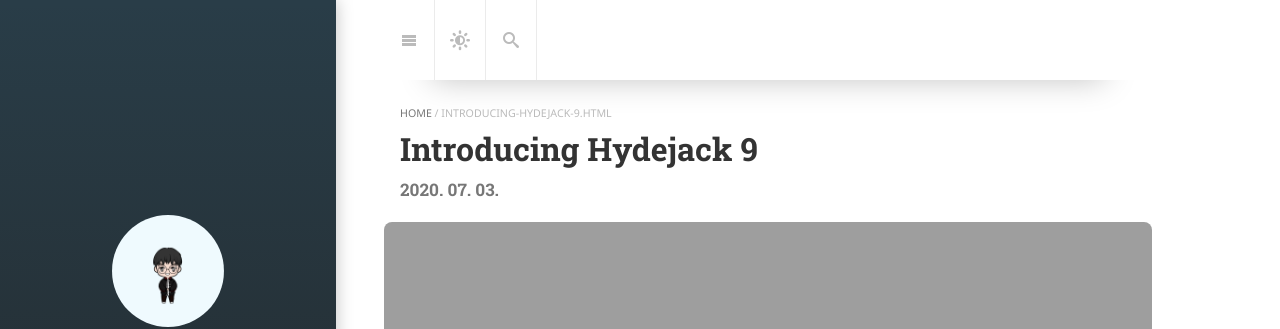
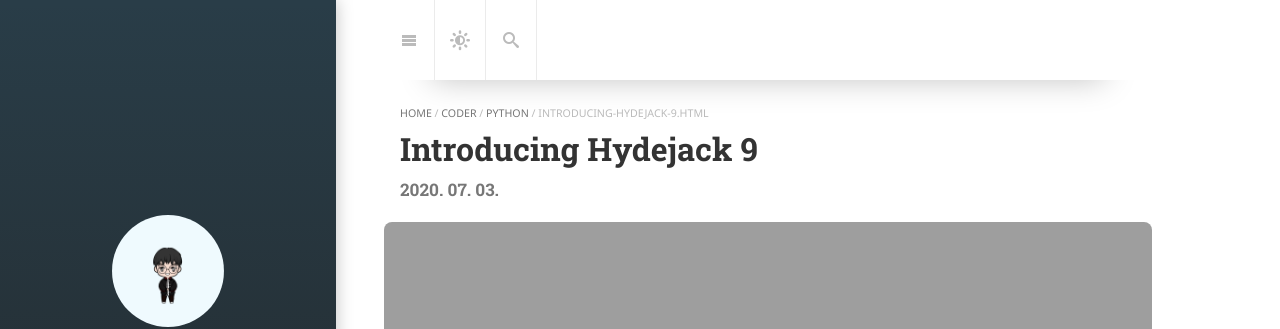
Before and after one commit to ocial/ocial.github.io, a Jekyll site: the page built from _posts/coder/python/2020-07-03-introducing-hydejack-9.md, in a window 1280 px wide and 900 px high. Shown: the top 329 px of the window. Built offline with Jekyll 4.4.1, drawn with Linux system fonts in a browser that asks for light colours; cached includes are drawn as plain includes; nearby versions of some CDN libraries; some web fonts are replaced; library files that are not in the unit come from our copies; comment, search, counter and statistics services are not loaded.

Commit message:
20230517

```diff
--- a/_posts/coder/python/2020-07-03-introducing-hydejack-9.md
+++ b/_posts/coder/python/2020-07-03-introducing-hydejack-9.md
@@ -1,6 +1,8 @@
 ---
 layout: post
 title: Introducing Hydejack 9
+categories: [coder, python]
+tags:       [coder, python]
 image:
   path: /assets/img/blog/jeremy-bishop@0,5x.jpg
 description: >
```
